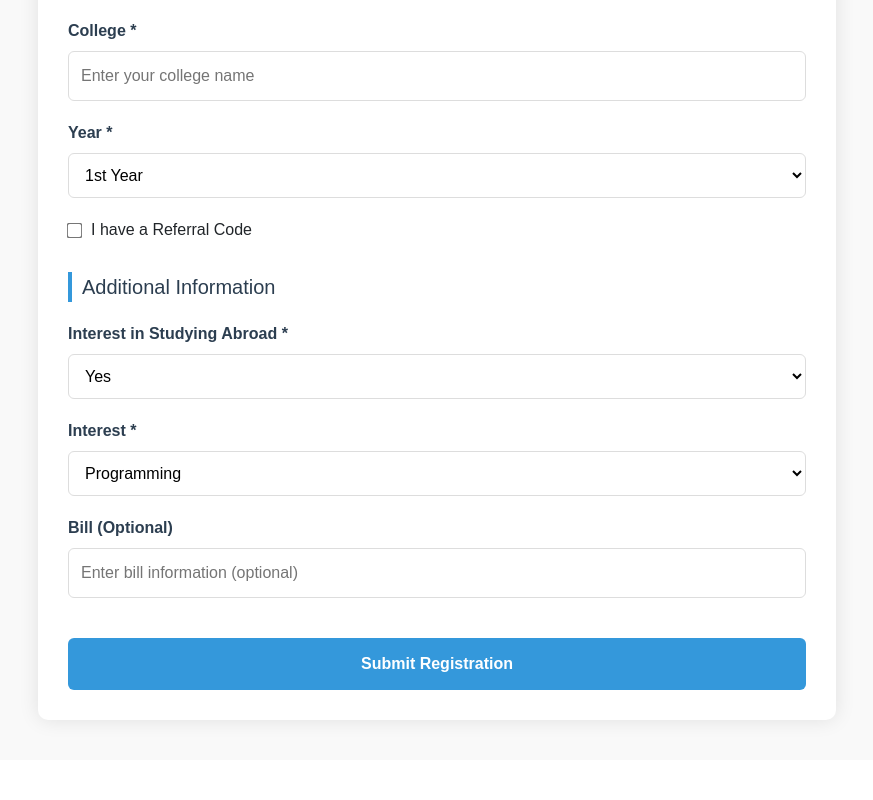
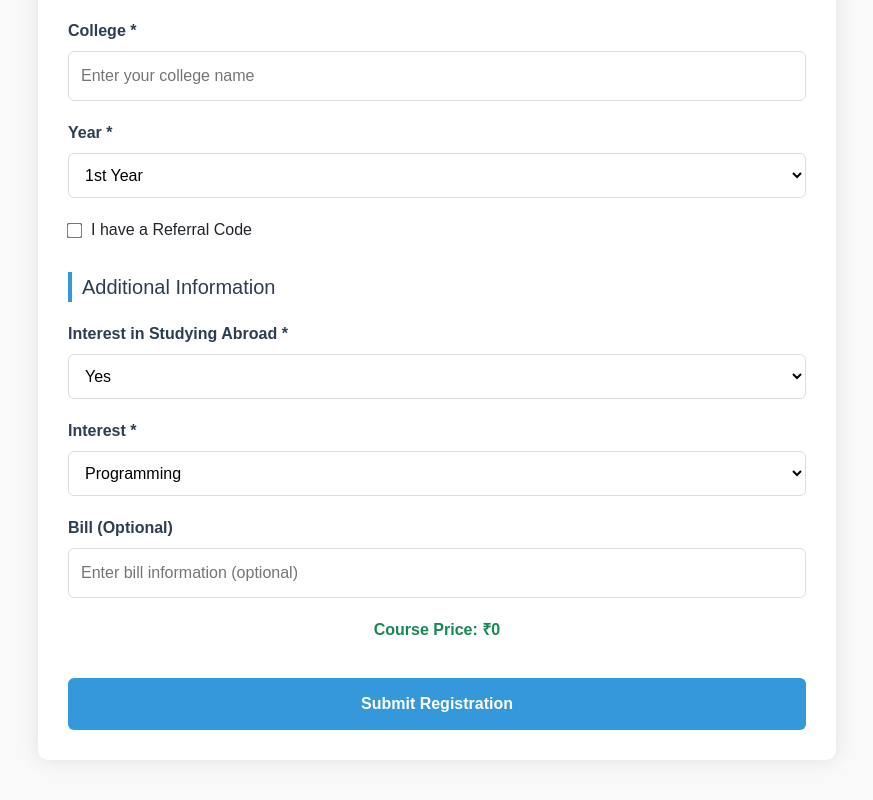
Before and after one commit to SUFIYANJT/Techlearn., a React (Vite) app: page /course-registration/1 in a window 1280 px wide. Shown: the part 595-1395 px from the top of the page, without its empty margins (203-1076 px from the left). Before the commit the page ends 1355 px from the top, so only its background shows below. Built offline with nearby package versions, Linux system fonts and the light colour scheme.

Commit message:
final price

```diff
--- a/src/Page/CourseRegisteration.tsx
+++ b/src/Page/CourseRegisteration.tsx
@@ -1,7 +1,6 @@
 import { useState } from "react";
 import axios from "axios";
-import { useParams } from "react-router-dom";
-
+import { useParams, useLocation } from "react-router-dom";
 interface CourseRegistrationData {
     fullName: string;
     phone: string;
@@ -35,16 +34,23 @@ const CourseRegistration = () => {
         InterestedIn: 1,
         bill: "",
     });
-
+    const location = useLocation();
+    const { price } = location.state || { price: 0 };
     const [errors, setErrors] = useState<any>({});
     const [loading, setLoading] = useState(false);
-
+    const [finalPrice, setFinalPrice] = useState(price);
     const handleChange = (e: React.ChangeEvent<HTMLInputElement | HTMLSelectElement>) => {
         const { name, value, type, checked } = e.target as HTMLInputElement;
+
         setFormData((prev) => ({
             ...prev,
             [name]: type === "checkbox" ? checked : value,
         }));
+
+        // Apply discount if the referral code is "Realwebclg"
+        if (name === "referralCode") {
+            setFinalPrice(value === "Realwebclg" ? 199 : 299);
+        }
     };
 
     const validateForm = () => {
@@ -82,7 +88,9 @@ const CourseRegistration = () => {
                     headers: {
                         "Content-Type": "multipart/form-data"
                     },
-                });
+                }
+
+            );
                 alert("Registration successful!");
                 setFormData({
                     fullName: "",
@@ -374,7 +382,9 @@ const CourseRegistration = () => {
                         />
                         {errors.bill && <div style={formStyles.error}>{errors.bill}</div>}
                     </div>
-
+                    <div>
+                    <p className="text-center text-success fw-bold">Course Price: ₹{finalPrice}</p> {/* Price display */}
+                    </div>
                     <button
                         type="submit"
                         style={formStyles.button}
--- a/src/Page/Programs.tsx
+++ b/src/Page/Programs.tsx
@@ -48,12 +48,14 @@ const Courses = () => {
               <div className="card-body">
                 <h5 className="card-title">{course.title}</h5>
                 <p className="card-text text-muted">{course.description}</p>
-                <p className="text-success fw-bold">${course.price}</p>
+                <p className="text-success fw-bold">₹{course.price}</p>
                 <button
                   className="btn btn-primary"
                   onClick={() => {
                     console.log(course);
-                    navigate(`/course-registration/${course.id}`)
+                    navigate(`/course-registration/${course.id}`,{
+                      state: { price: course.price, title: course.title },
+                    })
                     }}
                 >
                   Apply Now
```
